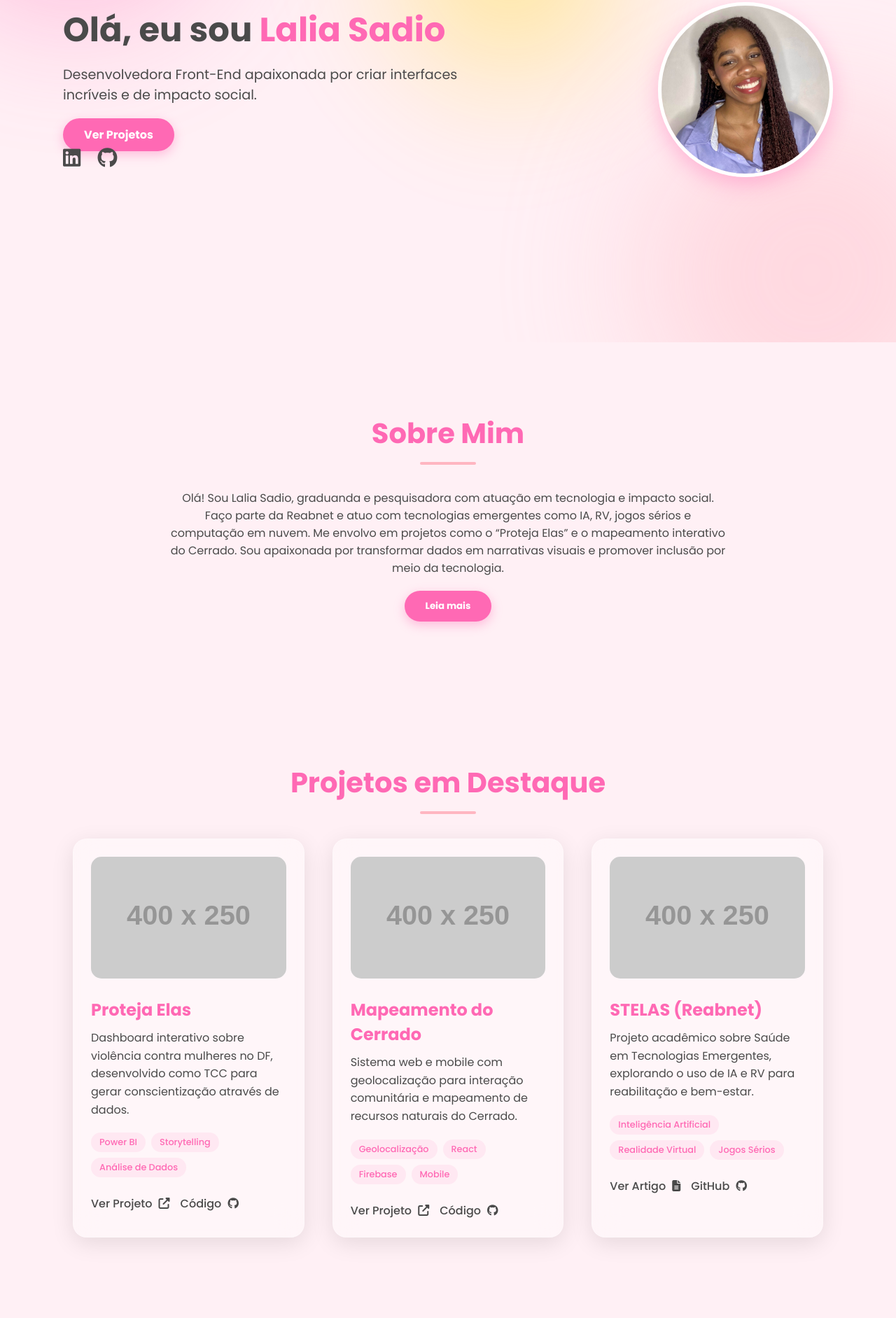
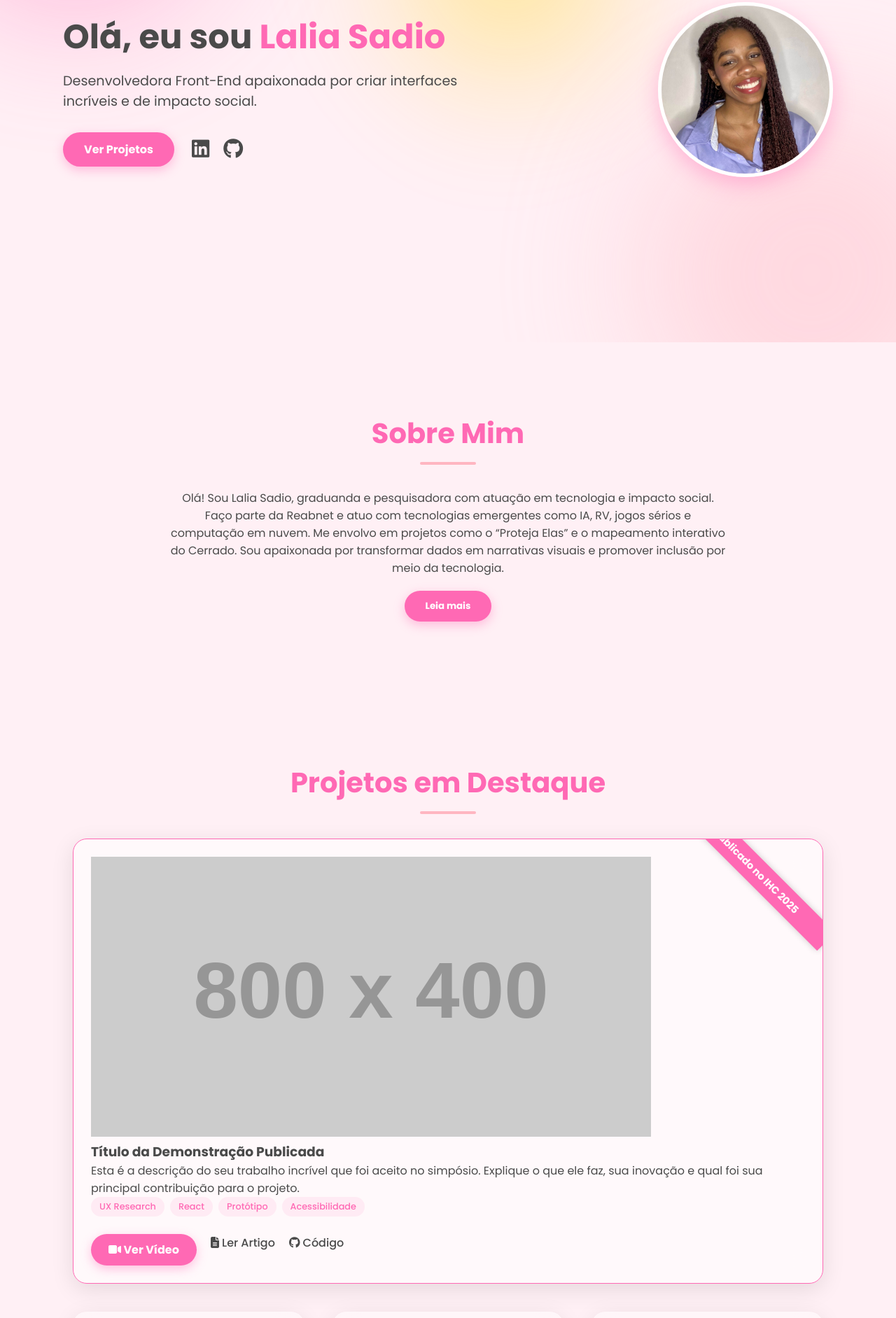
Before and after one commit to laliahaidara/laliahaidara, a plain HTML site: page index.html in a window 1280 px wide. Shown: the part 311-2194 px from the top of the page at 70% size. Drawn offline with Linux system fonts and the light colour scheme; placeholder pictures from the web are drawn by us.

Commit message:
port ver 3

```diff
--- a/index.html
+++ b/index.html
@@ -3,7 +3,7 @@
 <head>
     <meta charset="UTF-8" />
     <meta name="viewport" content="width=device-width, initial-scale=1.0"/>
-    <title>Lalia Sadio - Desenvolvedora Front-End</title>
+    <title>Lalia Sadio - linda</title>
     <link rel="stylesheet" href="https://cdnjs.cloudflare.com/ajax/libs/font-awesome/6.5.2/css/all.min.css"/>
     <link rel="stylesheet" href="style.css" />
 </head>
@@ -28,10 +28,13 @@
                 <div class="hero-text reveal">
                     <h2>Olá, eu sou <span>Lalia Sadio</span></h2>
                     <p>Desenvolvedora Front-End apaixonada por criar interfaces incríveis e de impacto social.</p>
+
+                    <div class="hero-cta">
                         <a href="#projetos" class="btn-rosa">Ver Projetos</a>
                         <div class="socials">
                             <a href="https://www.linkedin.com/in/lalia-sadio/" target="_blank" aria-label="LinkedIn"><i class="fab fa-linkedin"></i></a>
                             <a href="https://github.com/laliahaidara" target="_blank" aria-label="GitHub"><i class="fab fa-github"></i></a>
+                        </div>
                     </div>
                 </div>
                 <div class="hero-img reveal">
@@ -57,6 +60,27 @@
         <section id="projetos" class="section reveal">
             <h2>Projetos em Destaque</h2>
             <div class="projetos-grid">
+
+    <div class="projeto-card-destaque reveal">
+        <div class="selo-publicacao">
+            <i class="fas fa-award"></i> Publicado no IHC 2025
+        </div>
+        <img src="https://via.placeholder.com/800x400/FFB6C1/333?text=Demonstração+em+Ação" alt="Screenshot da demonstração publicada">
+        <h3>Título da Demonstração Publicada</h3>
+        <p>Esta é a descrição do seu trabalho incrível que foi aceito no simpósio. Explique o que ele faz, sua inovação e qual foi sua principal contribuição para o projeto.</p>
+        <div class="tags">
+            <span>UX Research</span>
+            <span>React</span>
+            <span>Protótipo</span>
+            <span>Acessibilidade</span>
+        </div>
+        <div class="links">
+            <a href="#" target="_blank" class="btn-rosa"><i class="fas fa-video"></i> Ver Vídeo</a>
+            <a href="#" target="_blank" class="btn-projeto"><i class="fas fa-file-alt"></i> Ler Artigo</a>
+            <a href="#" target="_blank" class="btn-projeto"><i class="fab fa-github"></i> Código</a>
+        </div>
+    </div>
+
     <div class="projeto-card reveal">
         <img src="https://via.placeholder.com/400x250/FFC0CB/333?text=Proteja+Elas" alt="Imagem do projeto Proteja Elas">
         <h3>Proteja Elas</h3>
@@ -67,8 +91,8 @@
             <span>Análise de Dados</span>
         </div>
         <div class="links">
-                        <a href="#" class="btn-projeto">Ver Projeto <i class="fas fa-external-link-alt"></i></a>
-                        <a href="#" class="btn-projeto">Código <i class="fab fa-github"></i></a>
+            <a href="https://protejaelas.shinyapps.io/protejaelas/" class="btn-projeto">Ver Projeto <i class="fas fa-external-link-alt"></i></a>
+            <a href="https://github.com/laliahaidara/protejaelas" class="btn-projeto">Código <i class="fab fa-github"></i></a>
         </div>
     </div>
 
@@ -108,12 +132,12 @@
         <section id="contato" class="section reveal">
             <h2>Vamos Conversar?</h2>
             <p>Estou sempre aberta a novas oportunidades e colaborações. Sinta-se à vontade para me contatar!</p>
-            <a href="mailto:laliahaidara@gmail.com" class="btn-rosa">Enviar E-mail</a>
+            <a href="mailto:laliahaidarasadio@gmail.com" class="btn-rosa">Enviar E-mail</a>
         </section>
     </main>
 
     <footer>
-        <p>© 2025 LALIA SADIO. Criado com 🌸 e muito código.</p>
+        <p>© 2025 LALIA SADIO.</p>
     </footer>
 
     <script src="script.js"></script>
--- a/style.css
+++ b/style.css
@@ -33,115 +33,48 @@ body {
    FUNDO ANIMADO "AURORA"
    ================================= */
 .aurora-background {
-    position: fixed;
-    top: 0;
-    left: 0;
-    width: 100%;
-    height: 100%;
-    z-index: -1;
-    overflow: hidden;
+    position: fixed; top: 0; left: 0; width: 100%; height: 100%; z-index: -1; overflow: hidden;
 }
-
 .aurora-shape {
-    position: absolute;
-    border-radius: 50%;
-    filter: blur(100px);
-    opacity: 0.4;
+    position: absolute; border-radius: 50%; filter: blur(100px); opacity: 0.4;
 }
-
 .shape1 {
-    width: 400px;
-    height: 400px;
-    background: var(--rosa-principal);
-    top: -150px;
-    left: -150px;
-    animation: move1 15s infinite alternate;
+    width: 400px; height: 400px; background: var(--rosa-principal); top: -150px; left: -150px; animation: move1 15s infinite alternate;
 }
-
 .shape2 {
-    width: 500px;
-    height: 500px;
-    background: var(--rosa-claro);
-    bottom: -200px;
-    right: -200px;
-    animation: move2 18s infinite alternate;
+    width: 500px; height: 500px; background: var(--rosa-claro); bottom: -200px; right: -200px; animation: move2 18s infinite alternate;
 }
-
 .shape3 {
-    width: 300px;
-    height: 300px;
-    background: #FFD700; /* Gold - to add a warm accent */
-    bottom: 50%;
-    right: 30%;
-    animation: move3 20s infinite alternate;
+    width: 300px; height: 300px; background: #FFD700; bottom: 50%; right: 30%; animation: move3 20s infinite alternate;
 }
-
-@keyframes move1 {
-    to { transform: translate(100px, 150px); }
-}
-@keyframes move2 {
-    to { transform: translate(-150px, -100px); }
-}
-@keyframes move3 {
-    to { transform: rotate(360deg) translate(50px); }
-}
+@keyframes move1 { to { transform: translate(100px, 150px); } }
+@keyframes move2 { to { transform: translate(-150px, -100px); } }
+@keyframes move3 { to { transform: rotate(360deg) translate(50px); } }
 
 /* =================================
    CABEÇALHO E NAVEGAÇÃO
    ================================= */
 .navbar {
-    display: flex;
-    justify-content: space-between;
-    align-items: center;
-    padding: 20px 5%;
-    position: sticky;
-    top: 0;
-    z-index: 100;
-    background: rgba(255, 240, 245, 0.5); /* Fundo com transparência */
-    backdrop-filter: blur(10px); /* Efeito de vidro fosco */
-    border-bottom: 1px solid var(--borda-suave);
+    display: flex; justify-content: space-between; align-items: center; padding: 20px 5%; position: sticky; top: 0; z-index: 100; background: rgba(255, 240, 245, 0.5); backdrop-filter: blur(10px); border-bottom: 1px solid var(--borda-suave);
 }
-
 .logo {
-    font-size: 1.8rem;
-    font-weight: 700;
-    color: var(--rosa-principal);
+    font-size: 1.8rem; font-weight: 700; color: var(--rosa-principal);
 }
-
 .logo span {
-    color: var(--texto-escuro);
-    font-weight: 400;
+    color: var(--texto-escuro); font-weight: 400;
 }
-
 .navbar ul {
-    list-style: none;
-    display: flex;
-    gap: 35px;
+    list-style: none; display: flex; gap: 35px;
 }
-
 .navbar a {
-    text-decoration: none;
-    color: var(--texto-escuro);
-    font-weight: 500;
-    position: relative;
-    transition: color 0.3s;
+    text-decoration: none; color: var(--texto-escuro); font-weight: 500; position: relative; transition: color 0.3s;
 }
-
 .navbar a::after {
-    content: '';
-    position: absolute;
-    width: 0;
-    height: 2px;
-    bottom: -5px;
-    left: 0;
-    background-color: var(--rosa-principal);
-    transition: width 0.3s ease-out;
+    content: ''; position: absolute; width: 0; height: 2px; bottom: -5px; left: 0; background-color: var(--rosa-principal); transition: width 0.3s ease-out;
 }
-
 .navbar a:hover {
     color: var(--rosa-principal);
 }
-
 .navbar a:hover::after {
     width: 100%;
 }
@@ -150,215 +83,141 @@ body {
    HERO SECTION
    ================================= */
 .hero {
-    min-height: 100vh;
-    display: flex;
-    flex-direction: column;
+    min-height: 100vh; display: flex; flex-direction: column;
 }
 .hero-content {
-    flex-grow: 1;
-    display: flex;
-    align-items: center;
-    justify-content: center;
-    padding: 0 5%;
+    flex-grow: 1; display: flex; align-items: center; justify-content: center; padding: 0 5%;
 }
 .hero-text-img-wrapper {
-    display: flex;
-    align-items: center;
-    justify-content: space-between;
-    gap: 50px;
-    max-width: 1100px;
-    width: 100%;
+    display: flex; align-items: center; justify-content: space-between; gap: 50px; max-width: 1100px; width: 100%;
 }
 .hero-text {
     max-width: 600px;
 }
 .hero-text h2 {
-    font-size: 3rem;
-    line-height: 1.2;
-    margin-bottom: 20px;
+    font-size: 3rem; line-height: 1.2; margin-bottom: 20px;
 }
 .hero-text h2 span {
-    color: var(--rosa-principal);
-    font-weight: 700;
+    color: var(--rosa-principal); font-weight: 700;
 }
 .hero-text p {
-    font-size: 1.2rem;
-    margin-bottom: 30px;
+    font-size: 1.2rem; margin-bottom: 30px;
 }
 .hero-img img {
-    width: 250px;
-    height: 250px;
-    object-fit: cover;
-    border-radius: 50%;
-    border: 5px solid var(--texto-claro);
-    box-shadow: 0 10px 30px rgba(255, 105, 180, 0.4);
+    width: 250px; height: 250px; object-fit: cover; border-radius: 50%; border: 5px solid var(--texto-claro); box-shadow: 0 10px 30px rgba(255, 105, 180, 0.4);
 }
+
+/* AJUSTE: CTA (Botão + Ícones) na Seção Hero */
+.hero-cta {
+    display: flex;
+    align-items: center;
+    gap: 25px; /* Espaço entre o botão e os ícones */
+}
+
+.socials {
+    display: flex;
+    gap: 20px; /* Espaço entre os ícones */
+}
+
 .socials a {
-    color: var(--texto-escuro);
-    font-size: 1.8rem;
-    margin-right: 20px;
-    transition: color 0.3s, transform 0.3s;
+    color: var(--texto-escuro); font-size: 1.8rem; transition: color 0.3s, transform 0.3s;
 }
 .socials a:hover {
-    color: var(--rosa-principal);
-    transform: translateY(-3px);
+    color: var(--rosa-principal); transform: translateY(-3px);
 }
-
 
 /* =================================
    BOTÕES E ELEMENTOS GERAIS
    ================================= */
 .btn-rosa {
-    padding: 12px 30px;
-    background: var(--rosa-principal);
-    color: var(--texto-claro);
-    border: none;
-    border-radius: 50px;
-    text-decoration: none;
-    font-weight: bold;
-    box-shadow: 0 5px 15px rgba(255, 105, 180, 0.4);
-    transition: all 0.3s ease;
-    cursor: pointer;
+    padding: 12px 30px; background: var(--rosa-principal); color: var(--texto-claro); border: none; border-radius: 50px; text-decoration: none; font-weight: bold; box-shadow: 0 5px 15px rgba(255, 105, 180, 0.4); transition: all 0.3s ease; cursor: pointer; display: inline-block; /* Garante que o botão se comporte bem com flex */
 }
-
 .btn-rosa:hover {
-    transform: translateY(-3px);
-    box-shadow: 0 8px 25px rgba(255, 105, 180, 0.6);
+    transform: translateY(-3px); box-shadow: 0 8px 25px rgba(255, 105, 180, 0.6);
 }
-
 .section {
-    padding: 100px 5%;
-    max-width: 1200px;
-    margin: auto;
-    text-align: center;
+    padding: 100px 5%; max-width: 1200px; margin: auto; text-align: center;
 }
-
 .section h2 {
-    font-size: 2.5rem;
-    color: var(--rosa-principal);
-    margin-bottom: 50px;
-    position: relative;
+    font-size: 2.5rem; color: var(--rosa-principal); margin-bottom: 50px; position: relative;
 }
 .section h2::after {
-    content: '';
-    position: absolute;
-    width: 80px;
-    height: 4px;
-    bottom: -15px;
-    left: 50%;
-    transform: translateX(-50%);
-    background: var(--rosa-claro);
-    border-radius: 2px;
+    content: ''; position: absolute; width: 80px; height: 4px; bottom: -15px; left: 50%; transform: translateX(-50%); background: var(--rosa-claro); border-radius: 2px;
 }
 
 /* =================================
-   SEÇÃO DE PROJETOS (O GRANDE UPGRADE!)
+   SEÇÃO DE PROJETOS
    ================================= */
 .projetos-grid {
-    display: grid;
-    grid-template-columns: repeat(auto-fit, minmax(320px, 1fr));
-    gap: 40px;
-    text-align: left;
+    display: grid; grid-template-columns: repeat(auto-fit, minmax(320px, 1fr)); gap: 40px; text-align: left;
 }
-
 .projeto-card {
-    background: rgba(255, 255, 255, 0.4);
-    backdrop-filter: blur(20px);
-    border: 1px solid var(--borda-suave);
-    border-radius: 20px;
-    padding: 25px;
-    box-shadow: 0 8px 32px 0 rgba(0, 0, 0, 0.1);
-    transition: transform 0.4s ease, box-shadow 0.4s ease;
-    transform-style: preserve-3d; /* Ativa o 3D para o hover */
+    background: rgba(255, 255, 255, 0.4); backdrop-filter: blur(20px); border: 1px solid var(--borda-suave); border-radius: 20px; padding: 25px; box-shadow: 0 8px 32px 0 rgba(0, 0, 0, 0.1); transition: transform 0.4s ease, box-shadow 0.4s ease; transform-style: preserve-3d;
 }
-
 .projeto-card:hover {
-    transform: perspective(1000px) rotateY(5deg) rotateX(5deg) scale(1.05);
-    box-shadow: 0 15px 40px rgba(0,0,0,0.2);
+    transform: perspective(1000px) rotateY(5deg) rotateX(5deg) scale(1.05); box-shadow: 0 15px 40px rgba(0,0,0,0.2);
 }
-
 .projeto-card img {
-    width: 100%;
-    border-radius: 15px;
-    margin-bottom: 20px;
-    object-fit: cover;
+    width: 100%; border-radius: 15px; margin-bottom: 20px; object-fit: cover;
 }
-
 .projeto-card h3 {
-    font-size: 1.5rem;
-    color: var(--rosa-principal);
-    margin-bottom: 10px;
+    font-size: 1.5rem; color: var(--rosa-principal); margin-bottom: 10px;
 }
-
 .projeto-card p {
-    font-size: 1rem;
-    line-height: 1.6;
-    margin-bottom: 20px;
+    font-size: 1rem; line-height: 1.6; margin-bottom: 20px;
 }
-
 .tags {
-    display: flex;
-    flex-wrap: wrap;
-    gap: 8px;
-    margin-bottom: 25px;
+    display: flex; flex-wrap: wrap; gap: 8px; margin-bottom: 25px;
 }
-
 .tags span {
-    background-color: rgba(255, 105, 180, 0.1);
-    color: var(--rosa-principal);
-    padding: 5px 12px;
-    border-radius: 20px;
-    font-size: 0.8rem;
-    font-weight: 500;
+    background-color: rgba(255, 105, 180, 0.1); color: var(--rosa-principal); padding: 5px 12px; border-radius: 20px; font-size: 0.8rem; font-weight: 500;
 }
-
 .links {
-    display: flex;
-    gap: 15px;
+    display: flex; gap: 15px;
 }
-
 .btn-projeto {
-    text-decoration: none;
-    color: var(--texto-escuro);
-    font-weight: 500;
-    transition: color 0.3s;
+    text-decoration: none; color: var(--texto-escuro); font-weight: 500; transition: color 0.3s;
 }
-
 .btn-projeto:hover {
     color: var(--rosa-principal);
 }
-
 .btn-projeto i {
     margin-left: 5px;
+}
+
+/* NOVO: Card de Projeto em Destaque */
+.projeto-card-destaque {
+    background: rgba(255, 255, 255, 0.6); backdrop-filter: blur(20px); border: 1px solid var(--rosa-principal); border-radius: 20px; padding: 25px; box-shadow: 0 8px 32px 0 rgba(0, 0, 0, 0.1); transition: transform 0.4s ease, box-shadow 0.4s ease; transform-style: preserve-3d; position: relative; overflow: hidden; grid-column: 1 / -1;
+}
+.selo-publicacao {
+    position: absolute; top: 20px; right: -50px; background: var(--rosa-principal); color: var(--texto-claro); padding: 8px 60px; font-weight: bold; font-size: 0.9rem; transform: rotate(45deg); box-shadow: 0 0 10px rgba(0,0,0,0.2); z-index: 2;
+}
+.selo-publicacao i {
+    margin-right: 8px;
+}
+.projeto-card-destaque .btn-rosa {
+    padding: 10px 25px;
 }
 
 /* =================================
    ANIMAÇÃO DE SCROLL
    ================================= */
 .reveal {
-    opacity: 0;
-    transform: translateY(50px);
-    transition: all 0.8s cubic-bezier(0.68, -0.55, 0.265, 1.55);
+    opacity: 0; transform: translateY(50px); transition: all 0.8s cubic-bezier(0.68, -0.55, 0.265, 1.55);
 }
-
 .reveal.active {
-    opacity: 1;
-    transform: translateY(0);
+    opacity: 1; transform: translateY(0);
 }
 
 /* =================================
    FOOTER E OUTRAS SEÇÕES
    ================================= */
 #sobre p {
-    max-width: 800px;
-    margin: 0 auto 20px auto;
+    max-width: 800px; margin: 0 auto 20px auto;
 }
 #contato p {
-    max-width: 600px;
-    margin: 0 auto 30px auto;
+    max-width: 600px; margin: 0 auto 30px auto;
 }
 footer {
-    padding: 25px 5%;
-    text-align: center;
-    background: transparent;
+    padding: 25px 5%; text-align: center; background: transparent;
 }
```
Lines whose indentation alone changed are shown as unchanged.
